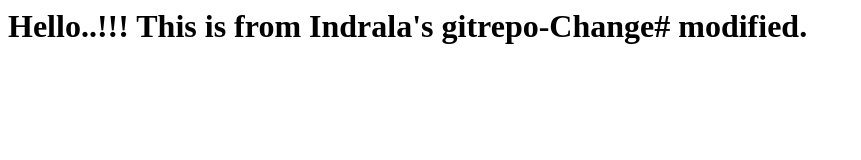
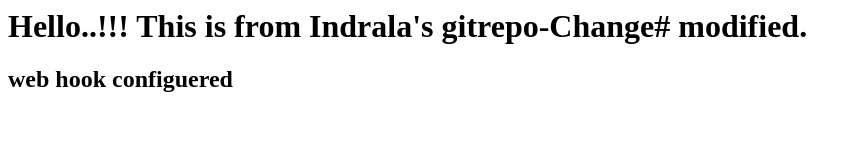
Before and after one commit to sureshindrala/webservice, a plain HTML site: page index.html in a window 1280 px wide. Shown: the whole page, without its empty margins (0-861 px from the left). Drawn offline with Linux system fonts and the light colour scheme.

Commit message:
Update index.html

```diff
--- a/index.html
+++ b/index.html
@@ -1 +1,2 @@
 <h1> Hello..!!! This is from  Indrala's gitrepo-Change# modified.</h1>
+<h2>web hook configuered</h2>
```
